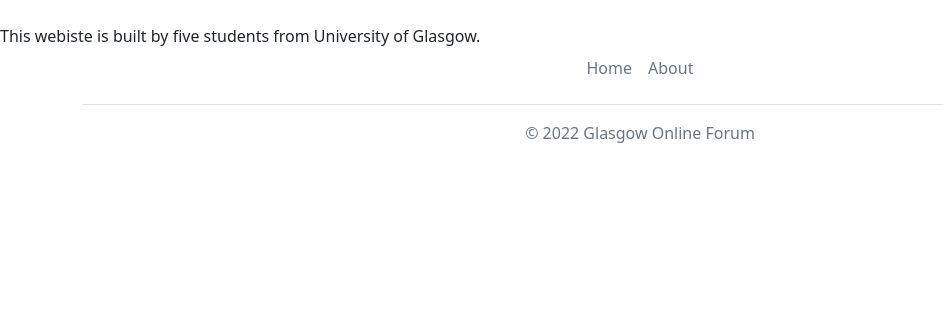
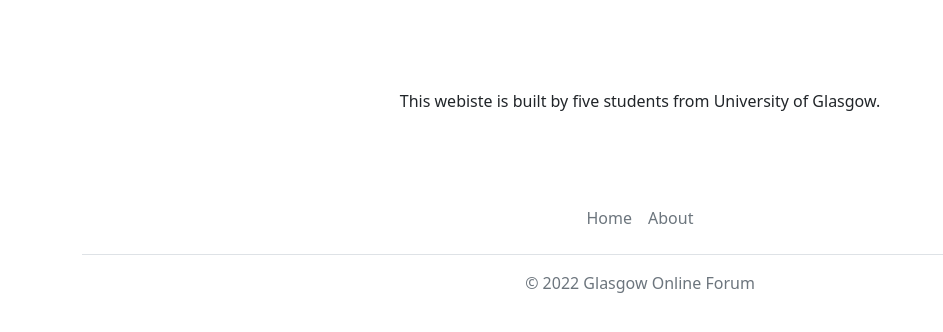
Before and after one commit to KevinGuoXuanDon/djangoProject, a Django app: page /forum/about/ in a window 1280 px wide. Shown: the part 81-413 px from the top of the page, without its empty margins (0-943 px from the left). Run offline with Django 3.2, Linux system fonts and the light colour scheme; parts of the project's set-up code (start-up, migrations or seed data) failed here and were passed over.

Commit message:
added an external about.css file

```diff
--- /dev/null
+++ b/static/css/about.css
@@ -0,0 +1,11 @@
+
+.about {
+
+    border: 15px solid white;
+    padding: 50px;
+    margin: 20px;
+    /* text-align: center; */
+    display: flex;
+    justify-content: center;
+
+}
--- a/templates/forum/about.html
+++ b/templates/forum/about.html
@@ -1,9 +1,17 @@
 {% extends 'forum/base.html' %}
+{% load staticfiles %}
+
 
 {% block title_block %}
-    About Glasgow Online Forum
+    About
 {% endblock %}
 
 {% block body_block %}
-    This webiste is built by five students from University of Glasgow.
+    <link rel="stylesheet" href="/static/css/about.css">
+    <div>
+        <p class="about">
+            This webiste is built by five students from University of Glasgow.
+        </p>
+    </div>
+
 {% endblock %}
--- a/templates/forum/base.html
+++ b/templates/forum/base.html
@@ -2,7 +2,7 @@
 <html lang="en">
 <head>
     <meta charset="UTF-8">
-
+    <meta name="viewport" content="width=device-width, initial-scale=1">
     <!-- stylesheet -->
     <link href="https://cdn.jsdelivr.net/npm/bootstrap@5.1.3/dist/css/bootstrap.min.css" rel="stylesheet" integrity="sha384-1BmE4kWBq78iYhFldvKuhfTAU6auU8tT94WrHftjDbrCEXSU1oBoqyl2QvZ6jIW3" crossorigin="anonymous">
 
--- a/templates/forum/index.html
+++ b/templates/forum/index.html
@@ -1,6 +1,6 @@
 {% extends 'forum/base.html' %}
 {% load staticfiles %}
-<link rel="stylesheet" href="{% static 'css/style.css' %}">
+
 
 {% block title_block %}
     Home
```
